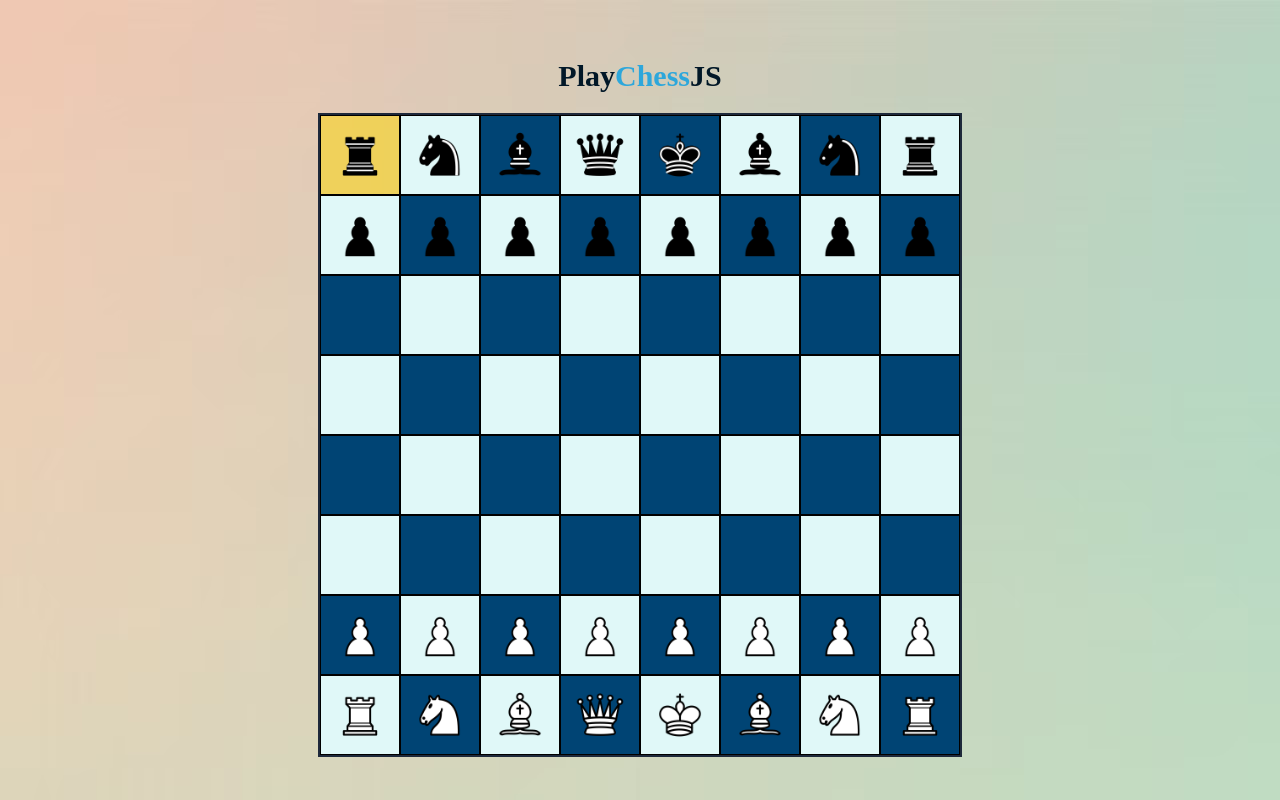
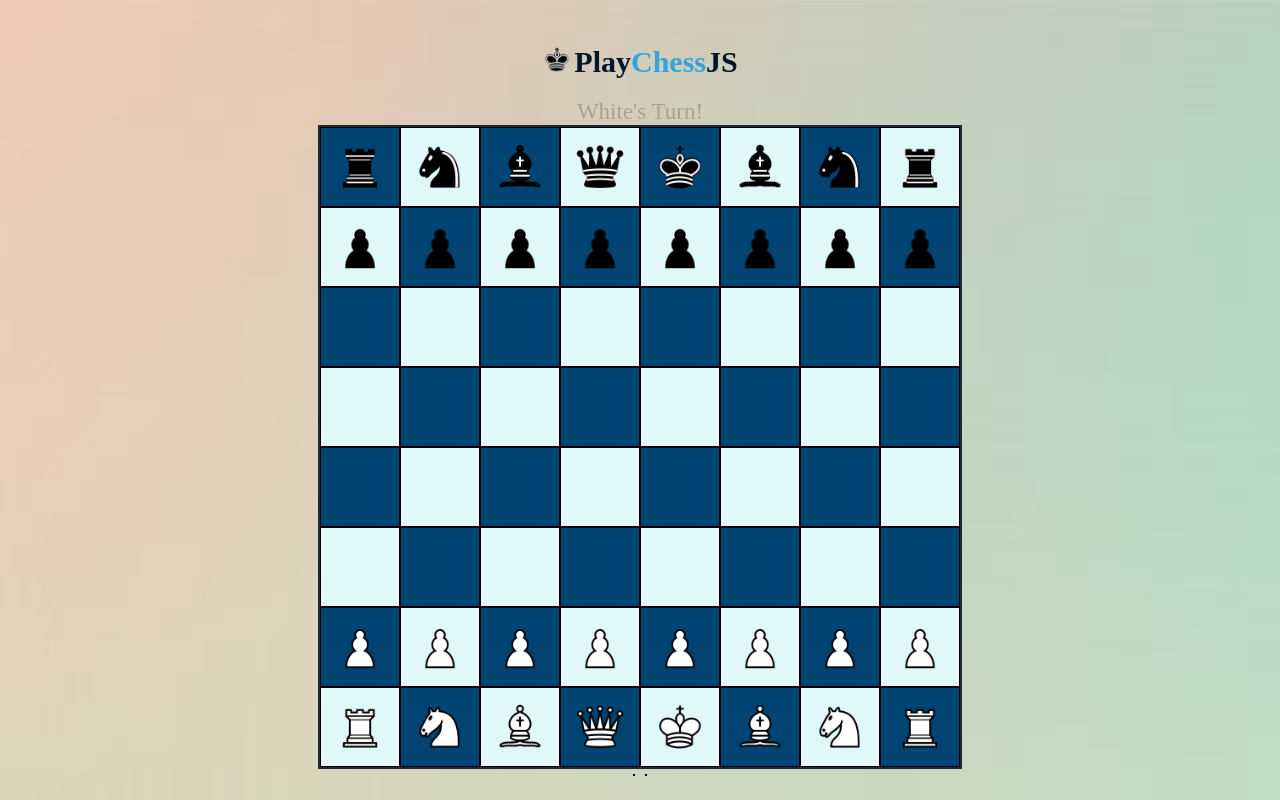
Before and after one commit to spaaxrks/play-chess-js, a plain HTML site: page index.html in a window 1280 px wide. Both pictures are taken after a click on the element 360 px from the left and 154 px from the top of the page. Drawn offline with Linux system fonts and the light colour scheme.

Commit message:
Updated UI and added Turn Based play

```diff
--- a/script.js
+++ b/script.js
@@ -4,8 +4,12 @@ const root = document.querySelector(".root");
 document.body.insertAdjacentHTML("afterBegin",`<div class="headingdiv"></div>`);
 const headingdiv = document.querySelector(".headingdiv");
 
+const headinglogo=document.createElement("img");
+headinglogo.src="pieces/black-king.png"
+
 const playchess=document.createElement("h1");
 playchess.innerHTML="Play<span>Chess</span>JS";
+headingdiv.append(headinglogo);
 headingdiv.append(playchess);
 
 
@@ -99,6 +103,19 @@ putpieces(pieces);
 
 
 
+let currentTurn = "w";              //for playerbased game //initialize current lement as w first
+
+const CurrentTurnDiv = document.createElement("div"); //for displaying turn
+CurrentTurnDiv.classList.add("CurrentTurnDiv");
+CurrentTurnDiv.innerText="White's Turn!";
+headingdiv.insertAdjacentElement("afterend",CurrentTurnDiv);
+
+function updateTurndiv(){       //function to update UI display of Turn
+    CurrentTurnDiv.innerText=currentTurn === "w"? "White's Turn!":"Black's Turn!";
+}
+
+
+
 
 // const selectpiece = ()=>{ }   //here we are not using arrow function because arrow function are not hoisted therefore we called the function before function def and it wont work
 let selectedpiece="";
@@ -107,10 +124,11 @@ let newpos =""
 
 function selectbox(event){
 
+    const clickedpos=event.currentTarget.id;        //I added current so tht if we click the img also the id of div is taken
+
     if(selectedpiece === "")   //to check if its the fist selection or not
     {
-        selectedpos= event.currentTarget.id;  //I added current so tht if we click the img also the id of div is taken
-
+        selectedpos= clickedpos;  //updating selected pos variable outside
 
         //for css purpose
         document.querySelectorAll(".selected").forEach((el)=>{      //for removing class=selected from all div before every on click
@@ -129,6 +147,15 @@ function selectbox(event){
         }
         console.log(selectedpos);
         console.log(selectedpiece);
+
+        if(selectedpiece === ""||selectedpiece[0]!=currentTurn){     //for coming out of function if not the current Turn or slected box has no piece
+            console.log("Not your Turn");
+            selectedpiece="";
+            document.querySelectorAll(".selected").forEach((el)=>{      //for removing class=selected from all div before every on click
+                el.classList.remove("selected");
+            });
+            return;
+        }
 
     }
     else{
@@ -204,6 +231,10 @@ function movepiece(){
     //updating object with new pos for selected piece
     pieces[selectedpiece]=newpos;
     console.log(pieces);
+    currentTurn= currentTurn === "w"? "b":"w";   //if current turn is white change to black after moving
+    console.log("Turn Changed to:",currentTurn);
+    updateTurndiv();            //updating UI
+
 
     //updating html
     const moving = document.getElementById(selectedpos);  //selecting and removing at old position
@@ -227,8 +258,18 @@ function movepiece(){
 let killedpieces =[];                           //to store killed pieces
 
 const div = document.createElement("div");      //we are creating a div to display images of kiled pieces
-    div.classList.add("pieceskilled");
-    root.insertAdjacentElement("afterend",div)
+div.classList.add("pieceskilled");
+
+const whitepiecesdiv=document.createElement("div");
+whitepiecesdiv.classList.add("whitepiecesdiv");
+div.append(whitepiecesdiv);
+
+const blackpiecesdiv=document.createElement("div");
+blackpiecesdiv.classList.add("blackpiecesdiv");
+div.append(blackpiecesdiv);
+
+root.insertAdjacentElement("afterend",div)
+
 
 function killpiece(killkey){           //killkey is piece that is to be killed
 
@@ -239,6 +280,11 @@ function killpiece(killkey){           //killkey is piece that is to be killed
     console.log(pieces);
 
     pieces[selectedpiece]=newpos;       //changing pos of selected item to new pos
+
+
+    currentTurn= currentTurn === "w"? "b":"w";   //if current turn is white change to black after killing
+    console.log("Turn Changed to:",currentTurn);
+    updateTurndiv();            //updating UI
 
     //html manupilation
     const killed = document.getElementById(newpos);         //removing image of killed item
@@ -257,7 +303,12 @@ function killpiece(killkey){           //killkey is piece that is to be killed
     //adding deleted piece images to html div to display
     const killedimg = document.createElement("img");
     killedimg.src=images[killkey];
-    div.append(killedimg);
+    if(killkey[0]=="w"){
+        whitepiecesdiv.append(killedimg);
+    }
+    else{
+        blackpiecesdiv.append(killedimg);
+    }
 
 }
 
--- a/style.css
+++ b/style.css
@@ -9,8 +9,16 @@ body{
     background-image: url('./image.png');
 }
 .headingdiv {
+    display: flex;
+    align-items: center;
     color: 	#011727;
     font-size: 15px;
+}
+.headingdiv img{
+    width: 30px;
+    height: 30px;
+    padding-bottom: 5px;
+    margin-right: 2px;
 }
 .headingdiv span{
     color: 	#2da7db;
@@ -60,6 +68,7 @@ body{
 }
 
 .pieceskilled{
+    display: flex;
 
 
     margin-top:5px ;
@@ -67,6 +76,19 @@ body{
 .pieceskilled img{
     width: 30px;
 }
+
+.whitepiecesdiv{
+    border: 1px black solid;
+    margin-right: 5px;
+    /* opacity: 0.5; */
+
+}
+.blackpiecesdiv{
+    border: 1px black solid;
+    margin-left: 5px;
+    /* opacity: 0.5; */
+}
+
 
 .selected{
     background-color: rgba(255, 215, 0, 0.5);
@@ -81,3 +103,7 @@ body{
 .blackbox img:hover , .whitebox img:hover{
     transform: scale(1.2);
 }
+.CurrentTurnDiv{
+    font-size: 23px;
+    opacity: 0.2;
+}
```
